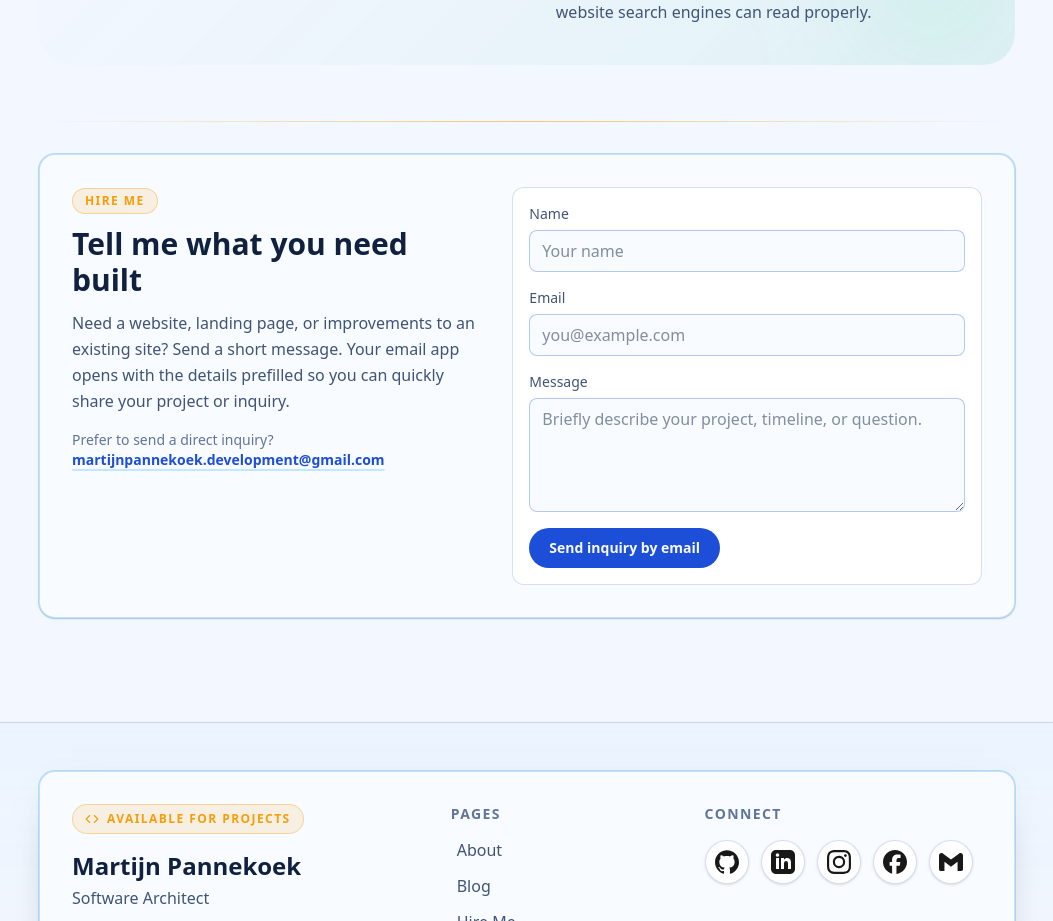
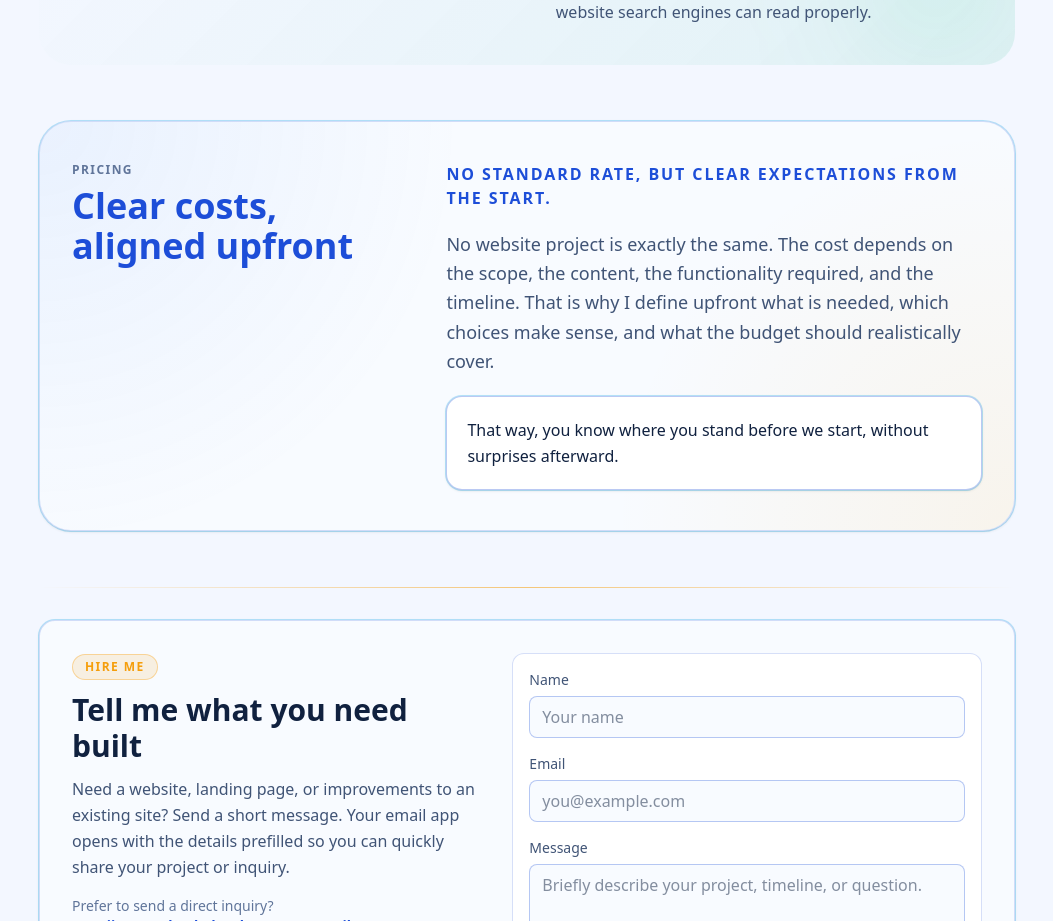
Before and after one commit to mpannekoek/Personal.Portfolio, a Next.js app in the folder src/web/: page /en/hire-me in a window 1280 px wide. Shown: the part 2700-3621 px from the top of the page, without its empty margins (113-1166 px from the left). Built offline with nearby package versions, Linux system fonts and the light colour scheme.

Commit message:
Add pricing section to hire me page

```diff
--- a/src/web/messages/en.json
+++ b/src/web/messages/en.json
@@ -127,6 +127,13 @@
           "description": "Once everything is right, I launch the website and check that the essentials are in place. I also remain available afterward for small improvements, questions, or practical follow-up."
         }
       }
+    },
+    "pricing": {
+      "eyebrow": "Pricing",
+      "title": "Clear costs, aligned upfront",
+      "intro": "No standard rate, but clear expectations from the start.",
+      "description": "No website project is exactly the same. The cost depends on the scope, the content, the functionality required, and the timeline. That is why I define upfront what is needed, which choices make sense, and what the budget should realistically cover.",
+      "note": "That way, you know where you stand before we start, without surprises afterward."
     }
   },
   "contact": {
--- a/src/web/messages/nl.json
+++ b/src/web/messages/nl.json
@@ -127,6 +127,13 @@
           "description": "Als alles klopt, zet ik de website live en controleer ik of de basis goed staat. Ook daarna blijf ik beschikbaar voor kleine verbeteringen, vragen of praktische nazorg."
         }
       }
+    },
+    "pricing": {
+      "eyebrow": "Prijs",
+      "title": "Heldere kosten, vooraf afgestemd",
+      "intro": "Geen standaardtarief, wel duidelijkheid vooraf.",
+      "description": "Geen websiteproject is hetzelfde. De kosten hangen af van de omvang, de inhoud, de gewenste functionaliteit en de planning. Daarom stem ik vooraf scherp af wat nodig is, welke keuzes logisch zijn en wat daar financieel bij past.",
+      "note": "Zo weet je vooraf waar je aan toe bent, zonder verrassingen achteraf."
     }
   },
   "contact": {
--- a/src/web/src/app/[locale]/hire-me/page.tsx
+++ b/src/web/src/app/[locale]/hire-me/page.tsx
@@ -306,6 +306,36 @@ export default async function HireMePage() {
                 </div>
             </section>
 
+            <section className="mt-14">
+                <div className="relative overflow-hidden rounded-[2rem] border border-[var(--border)] bg-[var(--surface-elevated)] px-6 py-8 shadow-sm ring-1 ring-[var(--ring)] md:px-8 md:py-10">
+                    <div className="absolute inset-0 bg-[radial-gradient(circle_at_top_left,rgba(59,130,246,0.08),transparent_40%),radial-gradient(circle_at_bottom_right,rgba(245,158,11,0.08),transparent_38%)]" />
+
+                    <div className="relative grid gap-8 lg:grid-cols-[0.78fr_1.22fr] lg:items-start">
+                        <div className="max-w-lg">
+                            <SectionHeading
+                                title={t("pricing.title")}
+                                eyebrow={t("pricing.eyebrow")}
+                                variant="reactive"
+                            />
+                        </div>
+
+                        <div className="max-w-2xl space-y-5">
+                            <p className="text-sm font-semibold uppercase tracking-[0.12em] text-primary md:text-base">
+                                {t("pricing.intro")}
+                            </p>
+                            <p className="text-base leading-relaxed text-[var(--text-muted)] md:text-lg">
+                                {t("pricing.description")}
+                            </p>
+                            <div className="rounded-2xl border border-[var(--border-strong)] bg-[var(--surface)] p-5 shadow-sm ring-1 ring-[var(--ring)]">
+                                <p className="text-sm font-medium leading-relaxed text-[var(--text)] md:text-base">
+                                    {t("pricing.note")}
+                                </p>
+                            </div>
+                        </div>
+                    </div>
+                </div>
+            </section>
+
             <section id="contact" className="mt-14 scroll-mt-24">
                 <div className="mb-8 h-px bg-gradient-to-r from-transparent via-highlight/55 to-transparent" />
                 <ContactShortcut />
```
